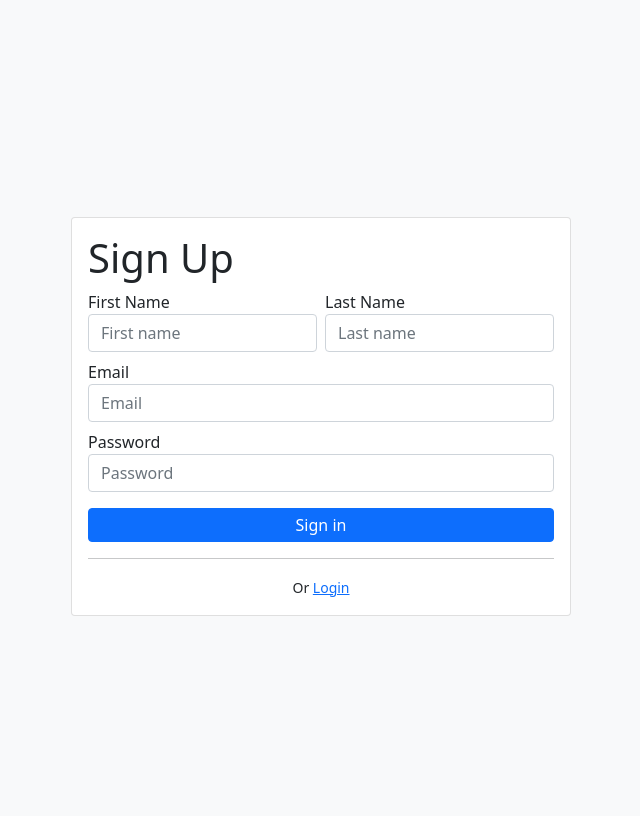
After one commit to jaisawhney/Charity-Tracker, a Flask app: template templates/signup.html in a window 1280 px wide. The commit adds this page. Shown: the whole page, without its empty margins (319-959 px from the left). Run offline with Flask 2, Linux system fonts and the light colour scheme; the template is opened without the code that fills it, so the values that code supplies are empty.

Commit message:
Add login and signup templates

```diff
--- /dev/null
+++ b/static/styles/styles.css
@@ -0,0 +1,10 @@
+html, body {
+    height: 100%;
+    min-height: 100%;
+    padding: 0;
+    margin: 0;
+}
+
+.login-form, .signup-form {
+    width: 500px;
+}
--- a/templates/base.html
+++ b/templates/base.html
@@ -10,6 +10,8 @@
     <!-- Stylesheets -->
     <link href="https://cdn.jsdelivr.net/npm/bootstrap@5.0.2/dist/css/bootstrap.min.css" rel="stylesheet"
           integrity="sha384-EVSTQN3/azprG1Anm3QDgpJLIm9Nao0Yz1ztcQTwFspd3yD65VohhpuuCOmLASjC" crossorigin="anonymous">
+
+    <link rel="stylesheet" type="text/css" href="{{ url_for('static',filename='styles/styles.css') }}">
 </head>
 <body>
 {% include "partials/nav.html" %}
--- /dev/null
+++ b/templates/signup.html
@@ -0,0 +1,36 @@
+{% extends "base.html" %}
+
+{% block content %}
+<div class="container-fluid h-100 bg-light">
+    <div class="d-flex justify-content-center align-items-center h-100">
+        <div class="card signup-form">
+            <div class="card-body">
+                <h1 class="card-title">Sign Up</h1>
+                <form class="row g-2" action="/register/" method="POST">
+                    <div class="col">
+                        <label for="first_name">First Name</label>
+                        <input id="first_name" type="text" class="form-control" placeholder="First name">
+                    </div>
+                    <div class="col">
+                        <label for="last_name">Last Name</label>
+                        <input id="last_name" type="text" class="form-control" placeholder="Last name">
+                    </div>
+                    <div class="col-12">
+                        <label for="email">Email</label>
+                        <input type="email" id="email" class="form-control" placeholder="Email" required>
+                    </div>
+                    <div class="col-12">
+                        <label for="password">Password</label>
+                        <input type="password" id="password" class="form-control" placeholder="Password" required>
+                    </div>
+                    <div class="text-center">
+                        <button class="btn btn-md btn-primary mt-2 py-1 w-100" type="submit">Sign in</button>
+                        <hr>
+                        <small>Or <a href="{{ url_for('login') }}">Login</a></small>
+                    </div>
+                </form>
+            </div>
+        </div>
+    </div>
+</div>
+{% endblock %}
```
Also changed, not shown: templates/login.html (added, +32 -0 lines).
